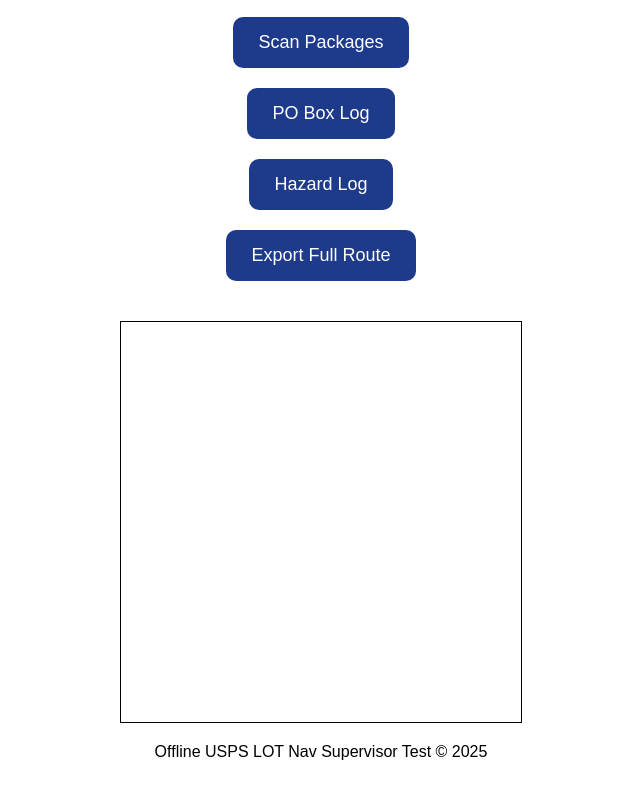
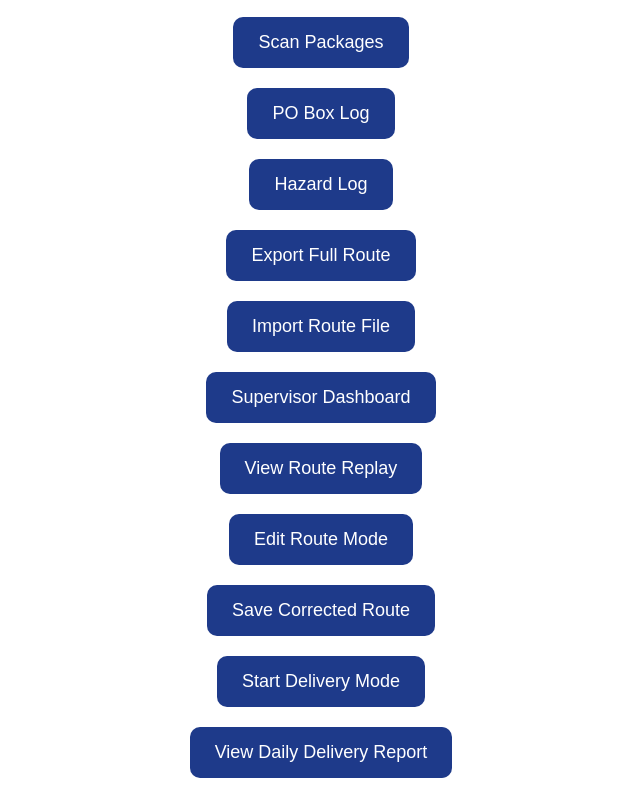
Before and after one commit to joshuarotgers/Uspstest, a plain HTML site: page index.html in a window 1280 px wide. Shown: the part 162-952 px from the top of the page, without its empty margins (319-959 px from the left). Drawn offline with Linux system fonts and the light colour scheme.

Commit message:
Update index.html

```diff
--- a/index.html
+++ b/index.html
@@ -16,11 +16,19 @@
     <button id="poBoxAdminBtn">PO Box Log</button>
     <button id="hazardLogBtn">Hazard Log</button>
     <button id="exportDataBtn">Export Full Route</button>
+    <button id="importDataBtn">Import Route File</button>
+    <button id="supervisorBtn">Supervisor Dashboard</button>
+    <button id="replayRouteBtn">View Route Replay</button>
+    <button id="editRouteBtn">Edit Route Mode</button>
+    <button id="saveRouteBtn">Save Corrected Route</button>
+    <button id="startDeliveryBtn">Start Delivery Mode</button>
+    <button id="deliveryReportBtn">View Daily Delivery Report</button>
+    <input type="file" id="fileInput" style="display:none" />
     <canvas id="mapCanvas" width="400" height="400" style="border:1px solid black; margin-top:20px;"></canvas>
   </main>
 
   <footer>
-    <p>Offline USPS LOT Nav Supervisor Test © 2025</p>
+    <p>Offline USPS LOT Nav Field Test © 2025</p>
   </footer>
 
   <script src="main.js"></script>
```
Lines whose indentation alone changed are shown as unchanged.
